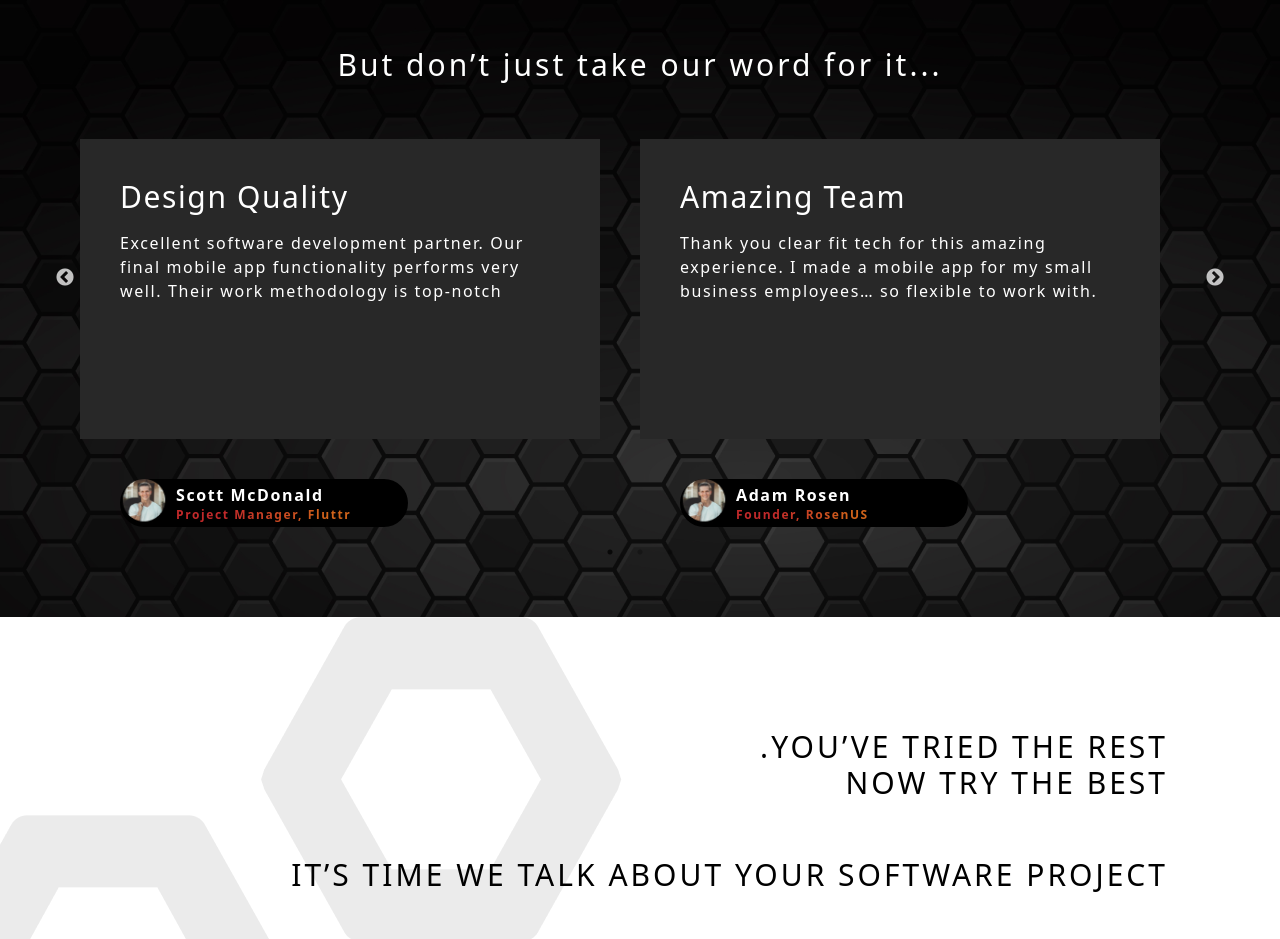
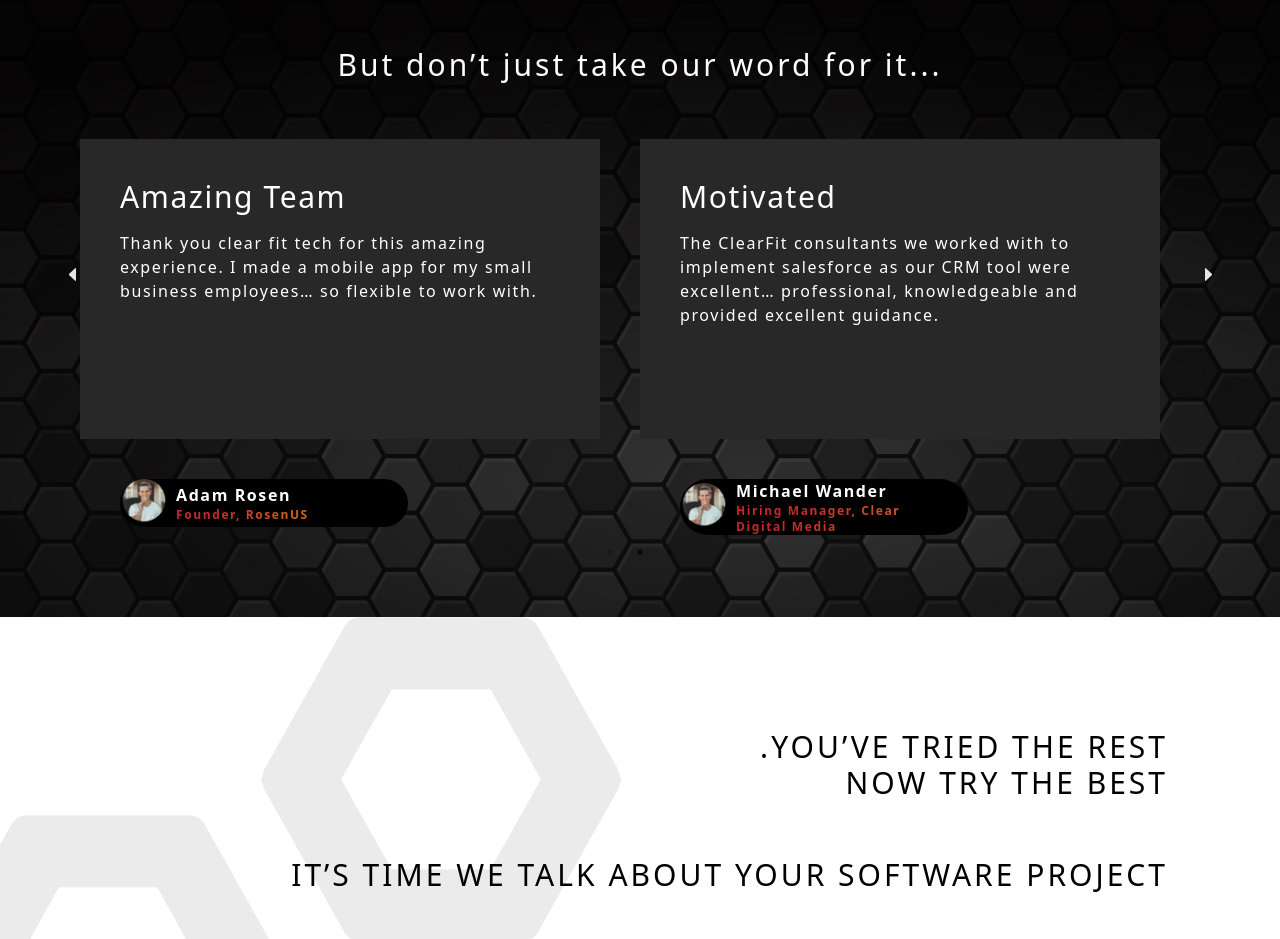
Before and after one commit to HaseebIqbal33/clearfit_uiux, a Next.js app: page /home in a window 1280 px wide. Shown: the part 3800-4739 px from the top of the page. Built offline with nearby package versions, Linux system fonts and the light colour scheme.

Commit message:
Update slider icons

```diff
--- a/components/common/CaroselSlider.tsx
+++ b/components/common/CaroselSlider.tsx
@@ -1,17 +1,50 @@
 import Slider from "react-slick";
+import PrevArrow from "./PrevArrow";
+import NextArrows from "./NextArrows";
 
 interface CRProps {
   children: any;
 }
 
+function SampleNextArrow(props: any) {
+  const { className, style, onClick } = props;
+  return (
+    <div
+      className={className}
+      style={{ ...style, display: "block" }}
+      onClick={onClick}
+    >
+      <NextArrows />
+    </div>
+  );
+}
+
+function SamplePrevArrow(props: any) {
+  const { className, style, onClick } = props;
+  return (
+    <div
+      className={className}
+      style={{ ...style, display: "block" }}
+      onClick={onClick}
+    >
+      <PrevArrow />
+    </div>
+  );
+}
+
 const CaroselSlider = ({ children }: CRProps) => {
   var settings = {
     dots: true,
-    infinite: false,
-    speed: 500,
+    speed: 1000,
     slidesToShow: 3,
     slidesToScroll: 1,
     initialSlide: 0,
+    autoplay: true,
+    infinite: true,
+    autoplaySpeed: 5000,
+    cssEase: "linear",
+    nextArrow: <SampleNextArrow />,
+    prevArrow: <SamplePrevArrow />,
     responsive: [
       {
         breakpoint: 1400,
--- /dev/null
+++ b/components/common/NextArrows.tsx
@@ -0,0 +1,18 @@
+const NextArrows = () => {
+  return (
+    <svg
+      xmlns="http://www.w3.org/2000/svg"
+      width="7"
+      height="13"
+      viewBox="0 0 7 13"
+      fill="none"
+    >
+      <path
+        d="M0.653333 13L0 12.5526V0.42575L0.63 0L7 6.09592V6.99183L0.653333 13Z"
+        fill="#E5E5E5"
+      />
+    </svg>
+  );
+};
+
+export default NextArrows;
--- /dev/null
+++ b/components/common/PrevArrow.tsx
@@ -0,0 +1,18 @@
+const PrevArrow = () => {
+  return (
+    <svg
+      xmlns="http://www.w3.org/2000/svg"
+      width="7"
+      height="13"
+      viewBox="0 0 7 13"
+      fill="none"
+    >
+      <path
+        d="M6.34667 13L7 12.5526V0.42575L6.37 0L0 6.09592V6.99183L6.34667 13Z"
+        fill="#E5E5E5"
+      />
+    </svg>
+  );
+};
+
+export default PrevArrow;
--- a/styles/globals.css
+++ b/styles/globals.css
@@ -37,13 +37,10 @@ body {
     }
   }
 
-
   .bg_responsive {
      background: url('./../public/group.png');
 
   }
-
-
 
   .bg_white_left_to_right {
     background: url('./../public/bg_gradientwhite.png');
@@ -90,16 +87,25 @@ body {
 }
   .slick-arrow {
     margin-top: -60px;
+    margin-left: 14px;
   }
 
 .linear_gradient {
   background: "linear-gradient(to top, #282828 50%, white 50%)"
 }
 
-.date-input::-webkit-calendar-picker-indicator {
-  /* filter: invert(80%) sepia(100%) saturate(10000%) hue-rotate(0deg); */
+.polygon_comment {
+  clip-path: polygon(0% 0%, 100% 0%, 100% 75%, 24% 75%, 18% 83%, 13% 75%, 0% 75%);
+}
+.slick-arrow::before {
+  display: none;
 }
 
-.date-input::-webkit-calendar-picker-indicator:before {
-  background-color: rgb(193, 41, 42);
+
+.slick-prev, .slick-next {
+  font-size: 15px !important;
 }
+
+ .slick-prev:before, .slick-next:before  {
+  content: '' !important;
+}
```
